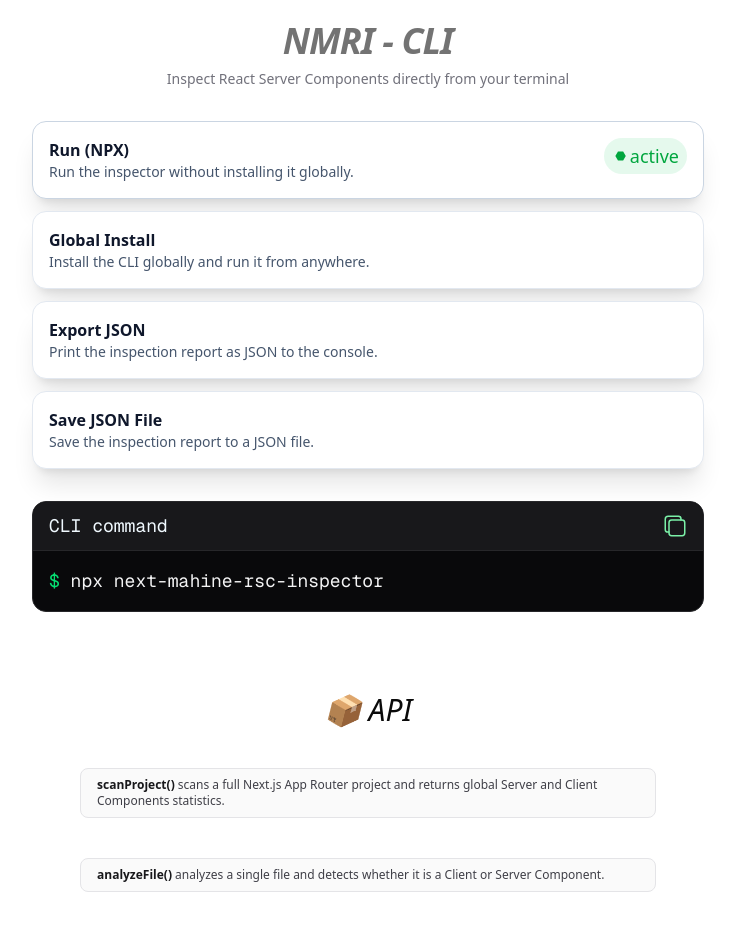
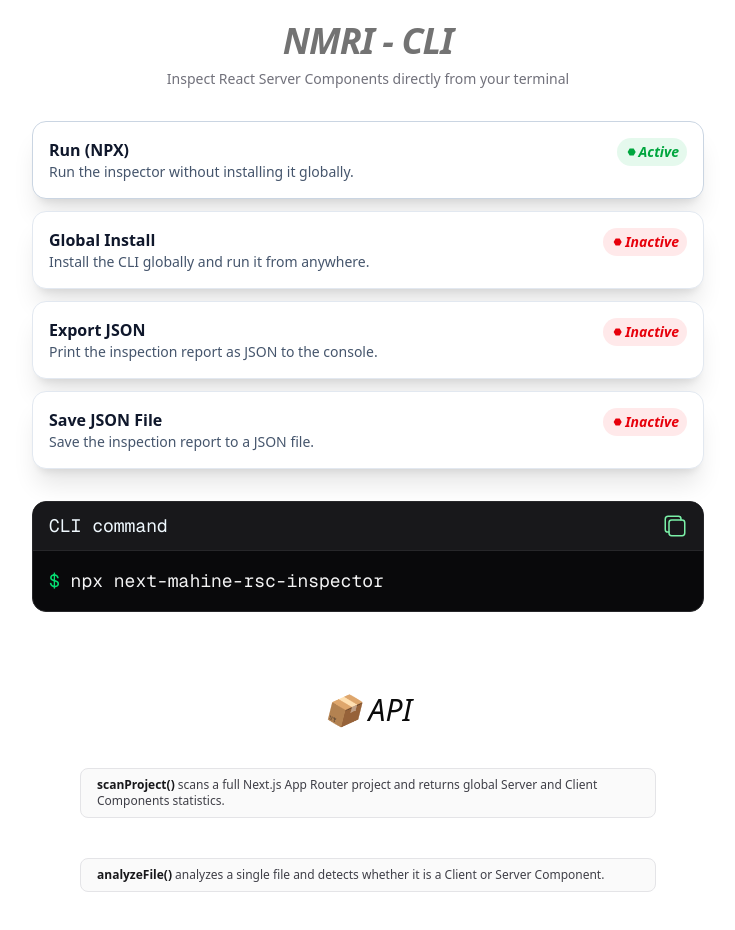
Before and after one commit to Young-power/next-mahine-rsc-doc, a Next.js app: page / in a window 1280 px wide. Shown: the part 1120-2050 px from the top of the page, without its empty margins (272-1007 px from the left). Built offline with nearby package versions, Linux system fonts and the light colour scheme.

Commit message:
add-inactive-button

```diff
--- a/src/components/web/cli/Cli.tsx
+++ b/src/components/web/cli/Cli.tsx
@@ -68,15 +68,25 @@
                                         </div>
                                     </div>
 
-                                    {isActive && (
+                                    {isActive ? (
                                         <p className="
         text-sm px-2 py-1 rounded-full
         bg-green-500/10 text-green-600
-        dark:bg-green-400/10 dark:text-green-400 lg:text-lg flex justify-center items-center
+        dark:bg-green-400/10 dark:text-green-400 italic font-bold flex justify-center items-center
       "><VscDebugBreakpointData />
-                                            <span>active</span>
+                                            <span>Active</span>
                                         </p>
-                                    )}
+                                    ):  <p className="
+        text-sm px-2 py-1 rounded-full
+        bg-red-500/10 text-red-600
+        dark:bg-red-400/10 dark:text-red-400 font-bold flex justify-center items-center
+      "><VscDebugBreakpointData />
+                                            <span className="italic">Inactive</span>
+                                        </p>
+
+
+
+                                }
                                 </div>
                             </button>
                         </CardMotion>
```
